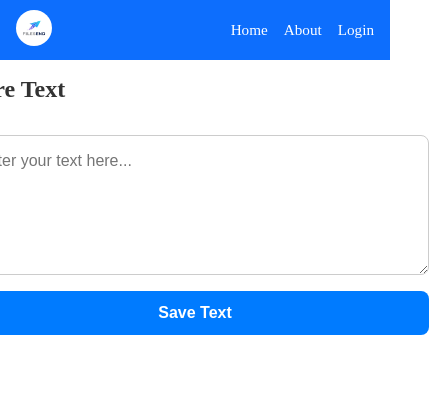
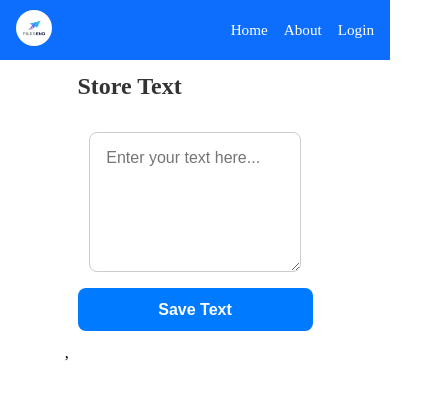
Before and after one commit to souravghosh2004/sendfile, a React (Vite) app: page /store-text in a window 390 px wide. Shown: the top 398 px of the page, 445 px wide, since content can reach past the window. Built offline with nearby package versions, Linux system fonts and the light colour scheme.

Commit message:
fixed mobile view textarea width

```diff
--- a/src/main_page/StoreText.module.css
+++ b/src/main_page/StoreText.module.css
@@ -21,6 +21,7 @@
 
 .textarea {
   width: 100%;
+  max-width: 100%;
   padding: 1rem;
   resize: vertical;
   font-size: 1rem;
@@ -28,6 +29,7 @@
   border-radius: 8px;
   font-family: sans-serif;
   min-height: 180px;
+  box-sizing: border-box;
 }
 
 .button {
@@ -78,7 +80,7 @@
   font-family: monospace;
   font-size: 1rem;
   color: #333;
-  word-break: break-all;
+  word-break: break-word;
 }
 
 .copyButton {
@@ -98,12 +100,19 @@
 
 /* Responsive adjustments */
 @media screen and (max-width: 600px) {
+  .container {
+    min-width: auto;
+    padding: 0.8rem;
+  }
+
   .title {
     font-size: 1.5rem;
   }
 
   .textarea {
+    width: 90%;
     min-height: 140px;
+    margin: 0 auto;
   }
 
   .codeContainer {
```
